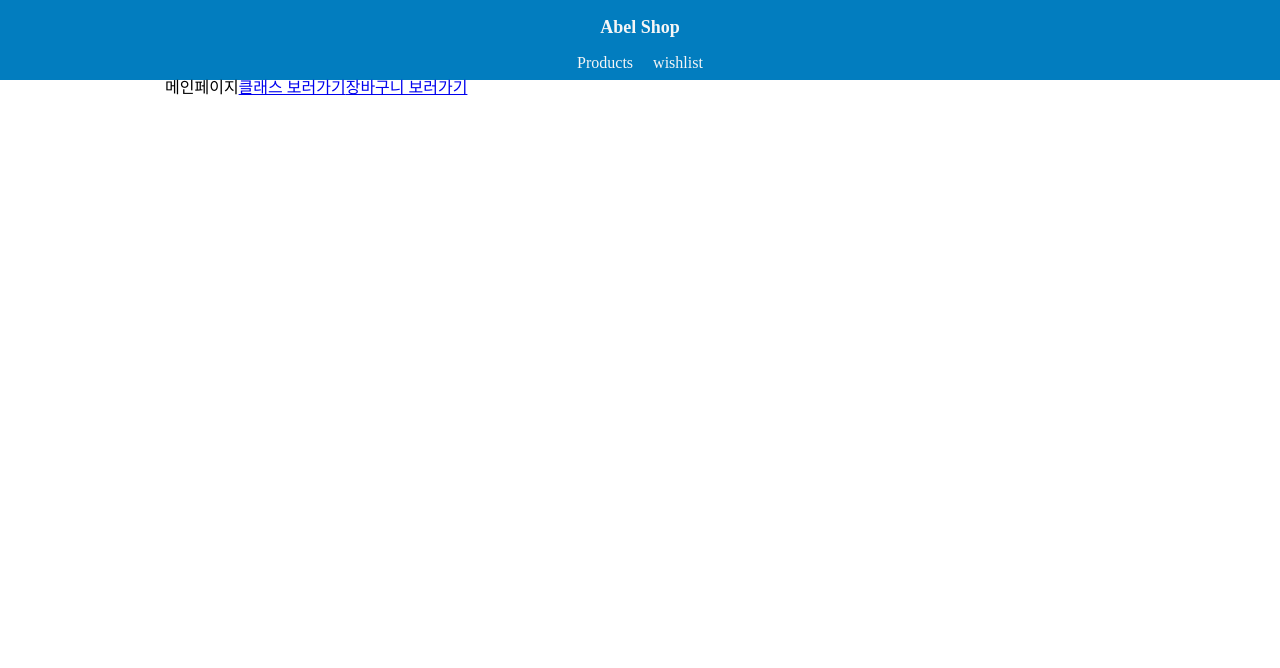
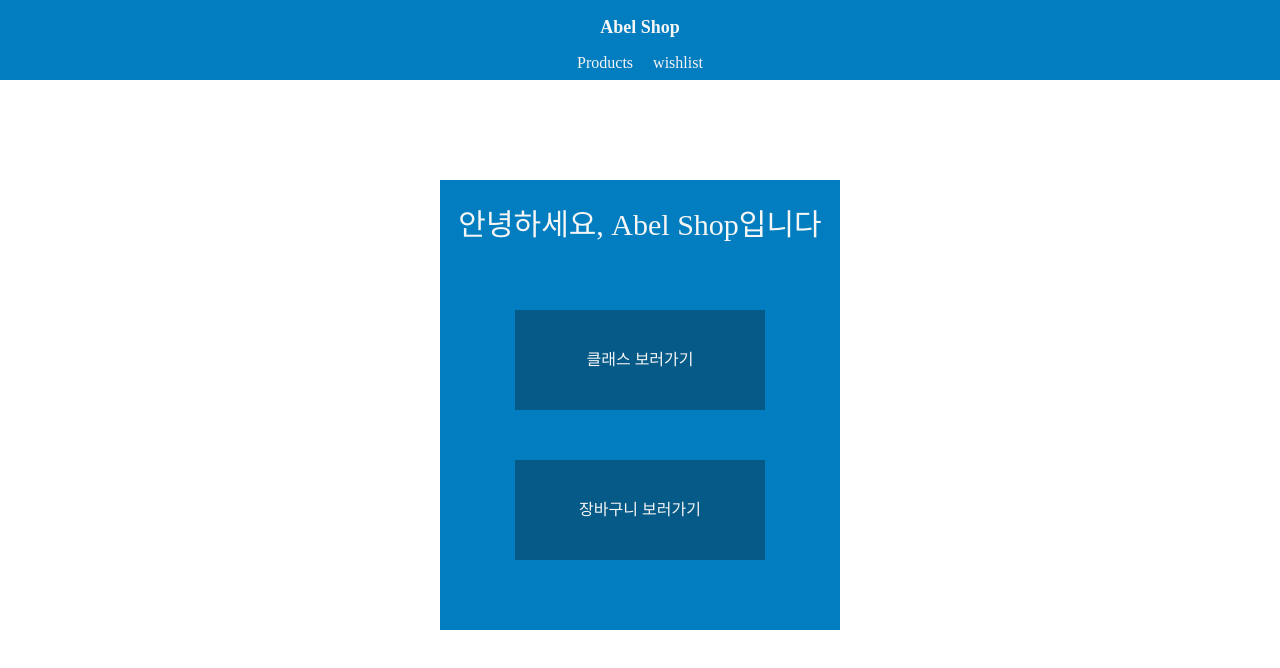
Before and after one commit to livelikeabel/abel-shop, a React (Create React App) app: page / in a window 1280 px wide. Shown: the top 668 px of the page. Built offline with nearby package versions, Linux system fonts and the light colour scheme.

Commit message:
:lipstick:전반적인 스타일 작업

```diff
--- a/src/components/ProductItem.scss
+++ /dev/null
@@ -1,10 +0,0 @@
-.ProductItem {
-  position: relative;
-  img {
-    width: 250px;
-    height: 150px;
-  }
-  .button-wrapper {
-    position: absolute;
-  }
-}
--- a/src/pages/main/index.js
+++ b/src/pages/main/index.js
@@ -1,10 +1,11 @@
 import React from 'react';
 import { Link } from 'react-router-dom';
+import './index.scss';
 
 const Main = () => {
   return (
-    <div>
-      메인페이지
+    <div className="Main">
+      <h1>안녕하세요, Abel Shop입니다</h1>
       <Link to="/products">클래스 보러가기</Link>
       <Link to="/wishlist">장바구니 보러가기</Link>
     </div>
--- /dev/null
+++ b/src/pages/main/index.scss
@@ -0,0 +1,22 @@
+.Main {
+  width: 400px;
+  height: 450px;
+  margin: 100px auto;
+  background: #027dbf;
+  text-align: center;
+  h1 {
+    font-size: 30px;
+    color: #f6f6f6;
+    padding: 30px 0 70px;
+  }
+  a {
+    display: block;
+    width: 250px;
+    height: 100px;
+    margin: 0 auto 50px;
+    line-height: 100px;
+    text-decoration: none;
+    color: #f6f6f6;
+    background: #065a87;
+  }
+}
--- a/src/components/PageNation.scss
+++ b/src/pages/products/PageNation.scss
@@ -1,6 +1,10 @@
 .PageNation {
   display: flex;
+  justify-content: center;
+  margin: 20px 0;
+
   li {
+    font-size: 20px;
     width: 30px;
     height: 30px;
     text-align: center;
@@ -9,5 +13,5 @@
 }
 
 .active {
-  color: red;
+  color: #027dbf;
 }
--- a/src/components/ProductItem.js
+++ b/src/pages/products/ProductItem.js
@@ -1,7 +1,7 @@
 import React, { useContext } from 'react';
 import PropTypes from 'prop-types';
-import Button from './Button';
-import { ShopContext } from '../App.js';
+import Button from '../../components/Button';
+import { ShopContext } from '../../App.js';
 import './ProductItem.scss';
 
 const ProductItem = product => {
@@ -20,8 +20,8 @@ const ProductItem = product => {
   return (
     <div className="ProductItem">
       <img src={coverImage} alt={title} />
-      <h3>{title}</h3>
-      <p>{price}</p>
+      <h3 className="ProductItem__title">{title}</h3>
+      <p className="ProductItem__price">{price}원</p>
       <div className="ProductItem__button-wrapper">
         <Button onClick={toggleItem.bind(this, id)}>
           {wishlist.every(({ product }) => product.id !== id) ? '담기' : '빼기'}
--- /dev/null
+++ b/src/pages/products/ProductItem.scss
@@ -0,0 +1,30 @@
+.ProductItem {
+  position: relative;
+  width: 300px;
+  height: 270px;
+  margin: 15px auto;
+  padding: 10px;
+  border: 1px solid grey;
+  img {
+    display: block;
+    width: 100%;
+    height: 170px;
+    margin: 0 auto;
+  }
+  &__title {
+    font-size: 18px;
+    margin: 5px 0;
+  }
+  &__price {
+    position: absolute;
+    left: 10px;
+    bottom: 10px;
+    font-size: 18px;
+    color: grey;
+  }
+  &__button-wrapper {
+    position: absolute;
+    right: 10px;
+    bottom: 10px;
+  }
+}
--- a/src/pages/products/index.js
+++ b/src/pages/products/index.js
@@ -1,6 +1,6 @@
 import React, { Component } from 'react';
-import ProductItem from '../../components/ProductItem';
-import PageNation from '../../components/PageNation';
+import ProductItem from './ProductItem';
+import PageNation from './PageNation';
 import { simpleFetch } from '../../utils';
 
 // react16의 함수형 컴포넌트로 바꾸기
--- a/src/pages/wishlist/WishItem.js
+++ b/src/pages/wishlist/WishItem.js
@@ -64,6 +64,7 @@ const WishItem = ({ item, coupons }) => {
   return (
     <div className="WishItem">
       <input
+        className="WishItem__checkbox"
         type="checkbox"
         checked={selected}
         onChange={toggleSelected.bind(this, id)}
--- a/src/pages/wishlist/WishItem.scss
+++ b/src/pages/wishlist/WishItem.scss
@@ -5,6 +5,14 @@
   img {
     width: 180px;
     height: 120px;
+  }
+  &__checkbox {
+    display: flex;
+    flex-direction: column;
+    justify-content: center;
+    height: 120px;
+    width: 30px;
+    margin: 0;
   }
   &__mid {
     margin: 5px 0 0 20px;
@@ -35,11 +43,16 @@
     padding: 0px;
     margin: 0 0 0 5px;
     border: 1px solid #797b80;
+    border-radius: 5px;
+    font-size: 15px;
+    text-align: center;
   }
   &__select {
     width: 80px;
     height: 44px;
     margin: 0 0 0 5px;
+    border: 1px solid #797b80;
+    background: none;
   }
   &__button-wrapper {
     position: absolute;
```
Also changed, not shown: src/pages/products/PageNation.js (renamed from src/components/PageNation.js).
